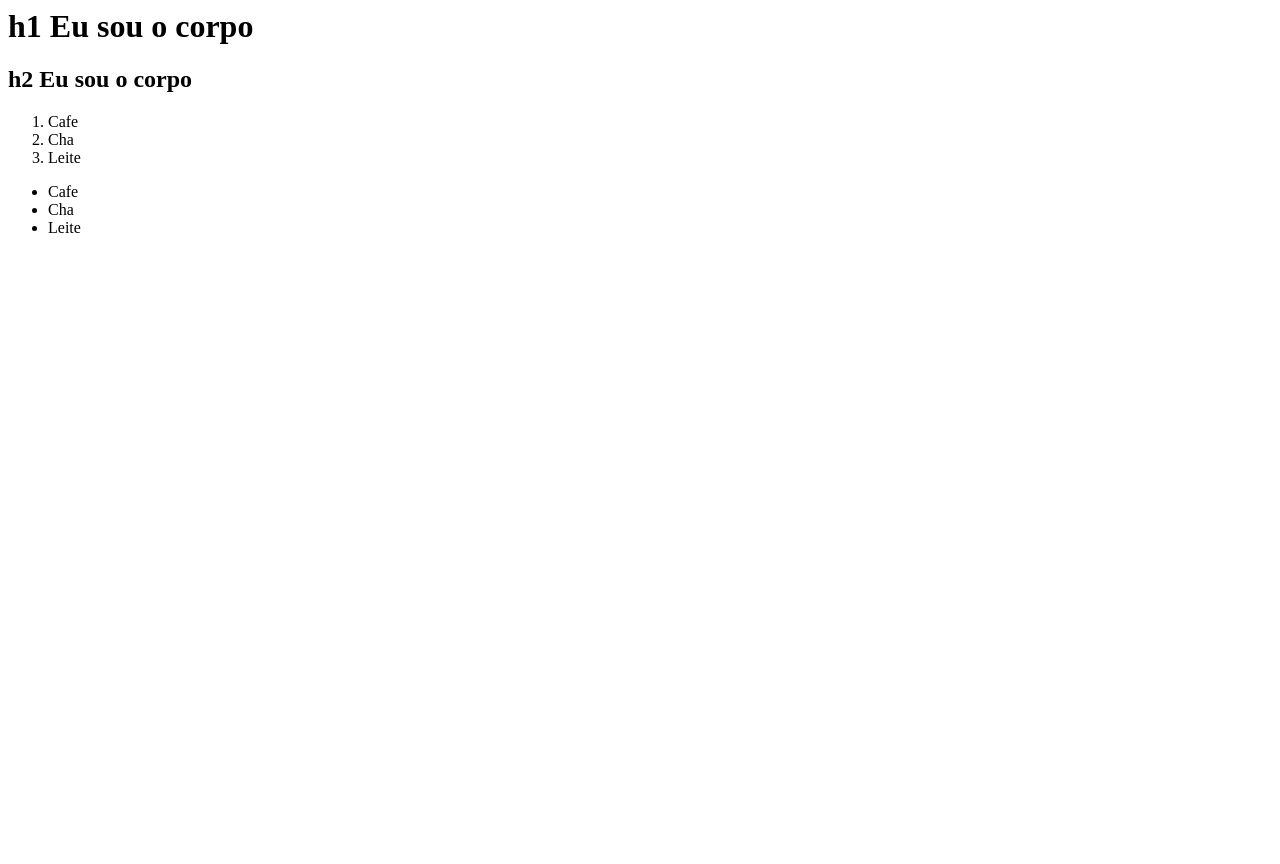
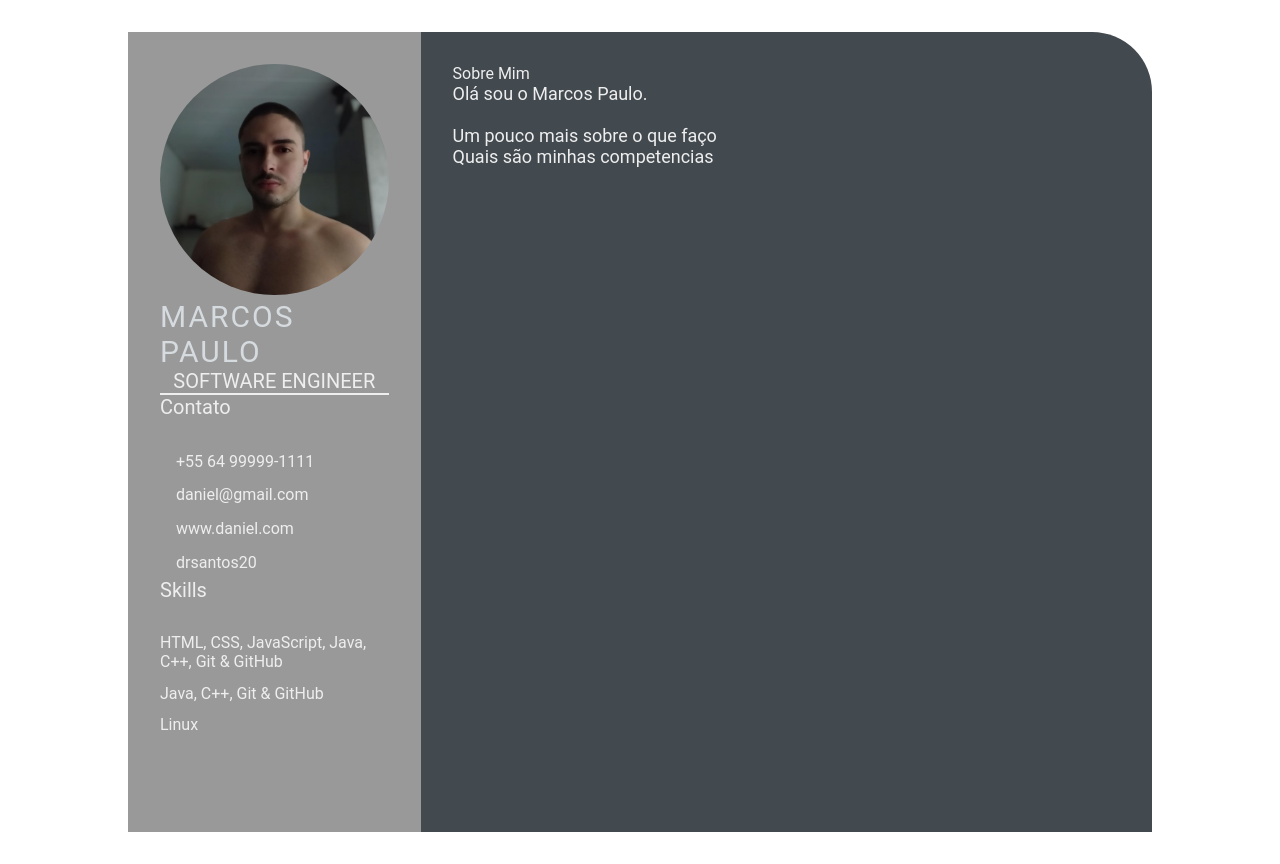
Before and after one commit to DevmanCrybaby/devmancrybaby.github.io, a plain HTML site: page index.html in a window 1280 px wide. Before the commit the page ends 800 px from the top, so only its background shows below. Drawn offline with Linux system fonts and the light colour scheme.

Commit message:
feature: update index.html add style.css add imag/profile-image.jpg (#2)

```diff
--- a/index.html
+++ b/index.html
@@ -1,24 +1,66 @@
-<html>
+<!DOCTYPE html>
+<html lang="en">
 
 <head>
-    <title>
-        Olá, eu sou a cabeça
-    </title>
+    <meta charset="UTF-8">
+    <meta http-equiv="X-UA-Compatible" content="IE=edge">
+    <meta name="viewport" content="width=device-width, initial-scale=1.0">
+    <title>Marcos Paulo CV</title>
+
+    <link rel="stylesheet" href="style.css">
 </head>
 
 <body>
-    <h1>h1 Eu sou o corpo</h1>
-    <h2>h2 Eu sou o corpo</h1>
+    <main class="resume-contents">
+        <section class="left-section">
+            <div class="left-section-contents">
+                <div class="profile">
+                    <!--
+<img src="img/profile-image.jpg" alt="Profile image" class="profile-image">
+                    -->
+                    <img src="img/profile-image.jpg" alt="Profile image" class="profile-image">
+                    <p class="name">Marcos Paulo</p>
+                    <p class="profession">Software Engineer</p>
+                </div>
+                <div class="contact-info">
+                    <p class="left-title">Contato</p>
+                    <ul>
+                        <li><i class="fa fa-phone"></i>+55 64 99999-1111</li>
+                        <li><i class="fa fa-envelope"></i>daniel@gmail.com</li>
+                        <li><i class="fa fa-globe"></i>www.daniel.com</li>
+                        <li><i class="fa fa-github"></i>drsantos20</li>
+                    </ul>
+                </div>
+                <div class="skills">
+                    <p class="left-title">Skills</p>
+                    <ul>
+                        <li>
+                            <p>HTML, CSS, JavaScript, Java, C++, Git & GitHub</p>
+                        </li>
+                        <li>
+                            <p>Java, C++, Git & GitHub</p>
+                        </li>
+                        <li>
+                            <p>Linux</p>
+                        </li>
+                    </ul>
+                </div>
+            </div>
+        </section>
+
+        <section class="right-section">
+            <div class="right-section-contents">
+                <section class="about gap">
+                    <div class="right-title">Sobre Mim</div>
+                    <p class="about-me-contents">
+                        Olá sou o Marcos Paulo.<br>
+                        <br> Um pouco mais sobre o que faço
+                        <br> Quais são minhas competencias
+                    </p>
+                </section>
+            </div>
+        </section>
+    </main>
 </body>
-<ol>
-    <li>Cafe</li>
-    <li>Cha</li>
-    <li>Leite</li>
-</ol>
-<ul>
-    <li>Cafe</li>
-    <li>Cha</li>
-    <li>Leite</li>
-</ul>
 
 </html>
--- /dev/null
+++ b/style.css
@@ -0,0 +1,105 @@
+* {
+    margin: 0;
+    padding: 0;
+    box-sizing: border-box;
+    list-style: none;
+    font-family: 'Roboto', sans-serif;
+}
+
+.resume-contents {
+    min-height: 100vh;
+    width: 80%;
+    margin: 2rem auto;
+    display: grid;
+    grid-template-columns: repeat(7, 1fr);
+}
+
+.left-section {
+    grid-column: span 2;
+    height: 100%;
+    background-color: #999999;
+}
+
+.right-section {
+    grid-column: span 5;
+    height: 100%;
+    background-color: #424a50;
+    border-radius: 0px 60px 0px 0px;
+}
+
+.left-section-contents {
+    padding: 2rem 2rem;
+}
+
+.profile {
+    width: 100%;
+    border-bottom: 2px solid #eeeeee;
+}
+
+.profile .profile-image {
+    width: 100%;
+    border-radius: 100%;
+}
+
+.name {
+    color: #D6DBDF;
+    font-size: 30px;
+    letter-spacing: 2px;
+    text-transform: uppercase;
+}
+
+.profession {
+    color: #eeeeee;
+    font-size: 20px;
+    text-transform: uppercase;
+    text-align: center;
+}
+
+/* .contact-info { border-bottom: 2px solid #1B2631; } */
+.left-title {
+    color: #eeeeee;
+    font-size: 20px;
+}
+
+.contact-info ul {
+    padding-top: 1.5rem;
+}
+
+.contact-info ul li,
+.references ul li {
+    padding: .4rem 0;
+    color: #eeeeee;
+}
+
+.contact-info ul li i,
+.references ul li i {
+    padding-right: 1rem;
+    font-size: 18px;
+    color: #eeeeee;
+}
+
+.skills ul {
+    padding-top: 1.5rem;
+}
+
+.skills ul li p {
+    padding: .4rem 0;
+    color: #eeeeee;
+}
+
+.right-section-contents {
+    padding: 2rem 2rem;
+}
+
+.right-title {
+    color: #eeeeee;
+}
+
+.gap {
+    padding-bottom: 2rem;
+}
+
+.about-me-contents {
+    font-size: 18px;
+    color: #eeeeee;
+}
```
Also changed, not shown: img/profile-image.jpg (added).
